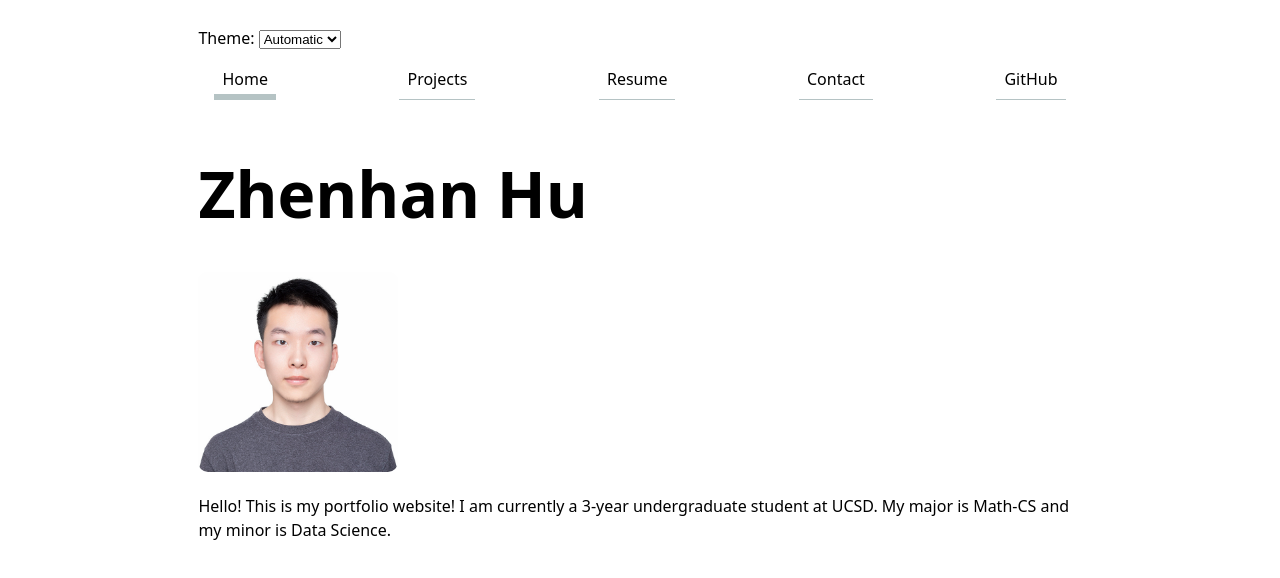
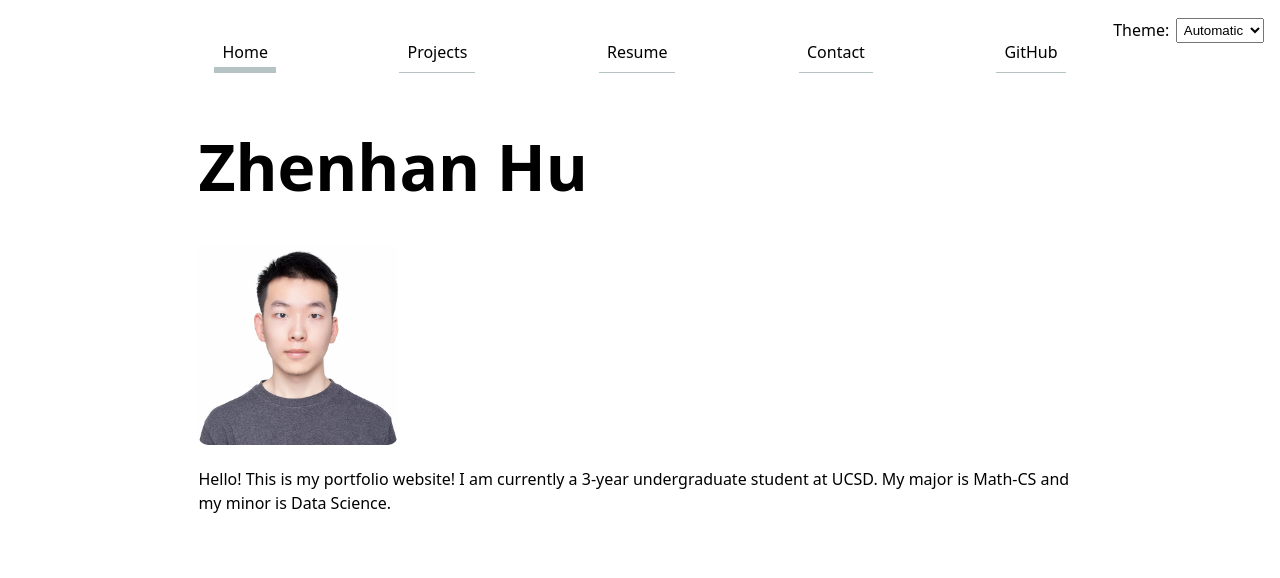
Before and after one commit to ZhenhanHu/portfolio, a plain HTML site: page index.html in a window 1280 px wide. Drawn offline with Linux system fonts and the light colour scheme.

Commit message:
adjusted switch

```diff
--- a/style.css
+++ b/style.css
@@ -62,10 +62,16 @@ a:hover {
 
 /* Color Scheme */
 .color-scheme {
-  /* position: absolute; */
+  position: absolute;
+  display: flex;
   top: 1rem;
   right: 1rem;
   font-family: inherit;
+}
+
+.color-scheme select {
+  margin-left: 0.4rem;
+  padding: 0.2rem;
 }
 
 /* Image */
@@ -79,7 +85,7 @@ img {
 label, input, textarea, button {
   font: inherit;
   display: block;
-  width: 100%;
+  /* width: 100%; */
   box-sizing: border-box;
 }
 
```
